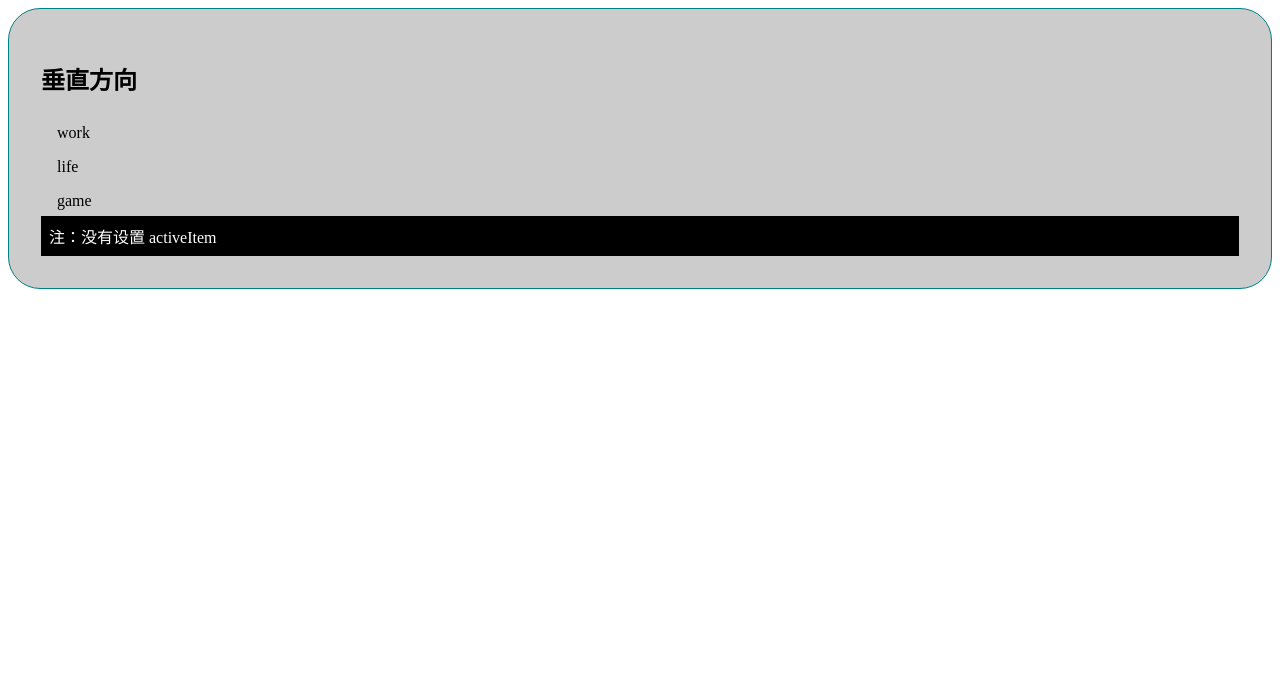
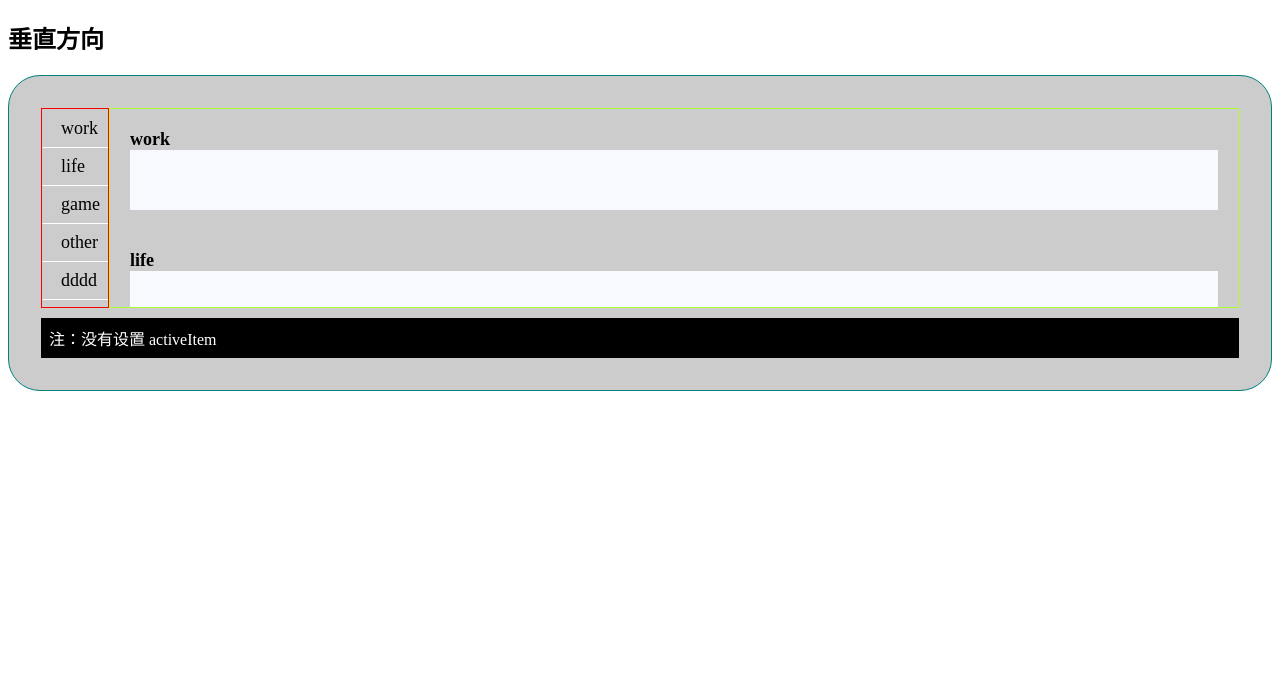
Before and after one commit to lvzhenbang/tab, a website: page tpl/vertical.html in a window 1280 px wide. Drawn offline with Linux system fonts and the light colour scheme.

Commit message:
fix: vertical

```diff
--- a/src/index.js
+++ b/src/index.js
@@ -167,7 +167,7 @@ class Tab {
         this.$el.style['margin-bottom'] = addUnit(10);
         this.scrollBarEl.style['margin-bottom'] = addUnit(-10);
       } else {
-        this.$el.style['margin-bottom'] = addUnit(10);
+        this.$el.style['margin-right'] = addUnit(10);
         this.scrollBarEl.style['margin-right'] = addUnit(-10);
       }
     }
--- a/tpl/vertical.html
+++ b/tpl/vertical.html
@@ -14,28 +14,27 @@
       background-color: rgba(0, 0, 0, .2);
     }
 
-    .section+.section {
-      margin-top: 1em;
+    .box {
+      display: flex;
+      height: 200px;
     }
 
-    .section>.tip {
+    .section .tip {
       padding: .5em;
+      margin-top: 10px;
       background-color: #000;
       color: #fff;
     }
 
-    .section>.tab {
-      margin: 1em 0;
+    .tab__scroller-wrapper {
+      overflow: hidden;
+      border: 1px solid red;
     }
 
     .tab {
       position: relative;
       display: flex;
       width: 300px;
-    }
-
-    .tab__scroller-wrapper {
-      overflow: hidden;
     }
 
     .tab__scroller {
@@ -45,7 +44,6 @@
     }
 
     .tab__scroller.vertical {
-      max-height: 100px;
       overflow-y: scroll;
       overflow-x: auto;
       margin-right: -20px;
@@ -54,15 +52,25 @@
 
     .tab.vertical {
       width: auto;
+      height: 200px;
       flex-direction: column;
     }
 
     .tab-item {
       position: relative;
       padding: .5em 1em;
+      font-size: 18px;
+      line-height: 1.0;
       color: #000;
       cursor: pointer;
+      border-width: 1px;
+      border-style: solid;
+      border-color: transparent;
       transition: 250ms all cubic-bezier(0.4, 0, 0.2, 1);
+    }
+
+    .tab-item+.tab-item {
+      border-top-color: #fff;
     }
 
     .tab-item:hover {
@@ -94,8 +102,8 @@
     }
 
     .tab-content {
+      flex-grow: 1;
       border: 1px solid greenyellow;
-      height: 300px;
       overflow-y: scroll;
     }
     .tab_pane {
@@ -113,8 +121,9 @@
 </head>
 
 <body>
+  <h2>垂直方向</h2>
   <section class="section">
-    <h2>垂直方向</h2>
+    <div class="box">
       <div class="tab__scroller-wrapper">
         <div class="tab__scroller vertical">
           <div class="tab vertical">
@@ -130,6 +139,37 @@
           </div>
         </div>
       </div>
+      <div class="tab-content">
+        <div class="tab_pane work">
+          <div class="tab_pane-title">work</div>
+          <div class="tab_pane-body"></div>
+        </div>
+        <div class="tab_pane life">
+          <div class="tab_pane-title">life</div>
+          <div class="tab_pane-body"></div>
+        </div>
+        <div class="tab_pane game">
+          <div class="tab_pane-title">game</div>
+          <div class="tab_pane-body"></div>
+        </div>
+        <div class="tab_pane other">
+          <div class="tab_pane-title">other</div>
+          <div class="tab_pane-body"></div>
+        </div>
+        <div class="tab_pane cc">
+          <div class="tab_pane-title">cc</div>
+          <div class="tab_pane-body"></div>
+        </div>
+        <div class="tab_pane qq">
+          <div class="tab_pane-title">qq</div>
+          <div class="tab_pane-body"></div>
+        </div>
+        <div class="tab_pane aaa">
+          <div class="tab_pane-title">aaa</div>
+          <div class="tab_pane-body"></div>
+        </div>
+      </div>
+    </div>
     <div class="tip">注：没有设置 activeItem</div>
   </section>
 </body>
@@ -139,7 +179,12 @@
     direction: false, // vertical
     width: 4,
     backgroundColor: 'red',
-    scrollBar: true,
+    tabContentFn: function(self) {
+      window.addEventListener('hashchange', () => {
+        const tabpane = document.querySelector('.' + self.hashValue);
+        if (tabpane) self.scroll(tabpane);
+      });
+    }
   });
 </script>
 
--- a/webpack.config.js
+++ b/webpack.config.js
@@ -23,6 +23,11 @@ module.exports = (mode) => {
     plugins: [
       new HtmlWepbkPlugin({
         template: path.join(__dirname, 'tpl', 'index.html'),
+        filename: 'index.html',
+      }),
+      new HtmlWepbkPlugin({
+        template: path.join(__dirname, 'tpl', 'vertical.html'),
+        filename: 'vertical.html',
       }),
     ],
     devtool: isDev ? 'cheap-module-eval-source-map' : 'cheap-module-source-map',
```
Also changed, not shown: tpl/index.html (+1 -5 lines). Lines whose indentation alone changed are shown as unchanged.
